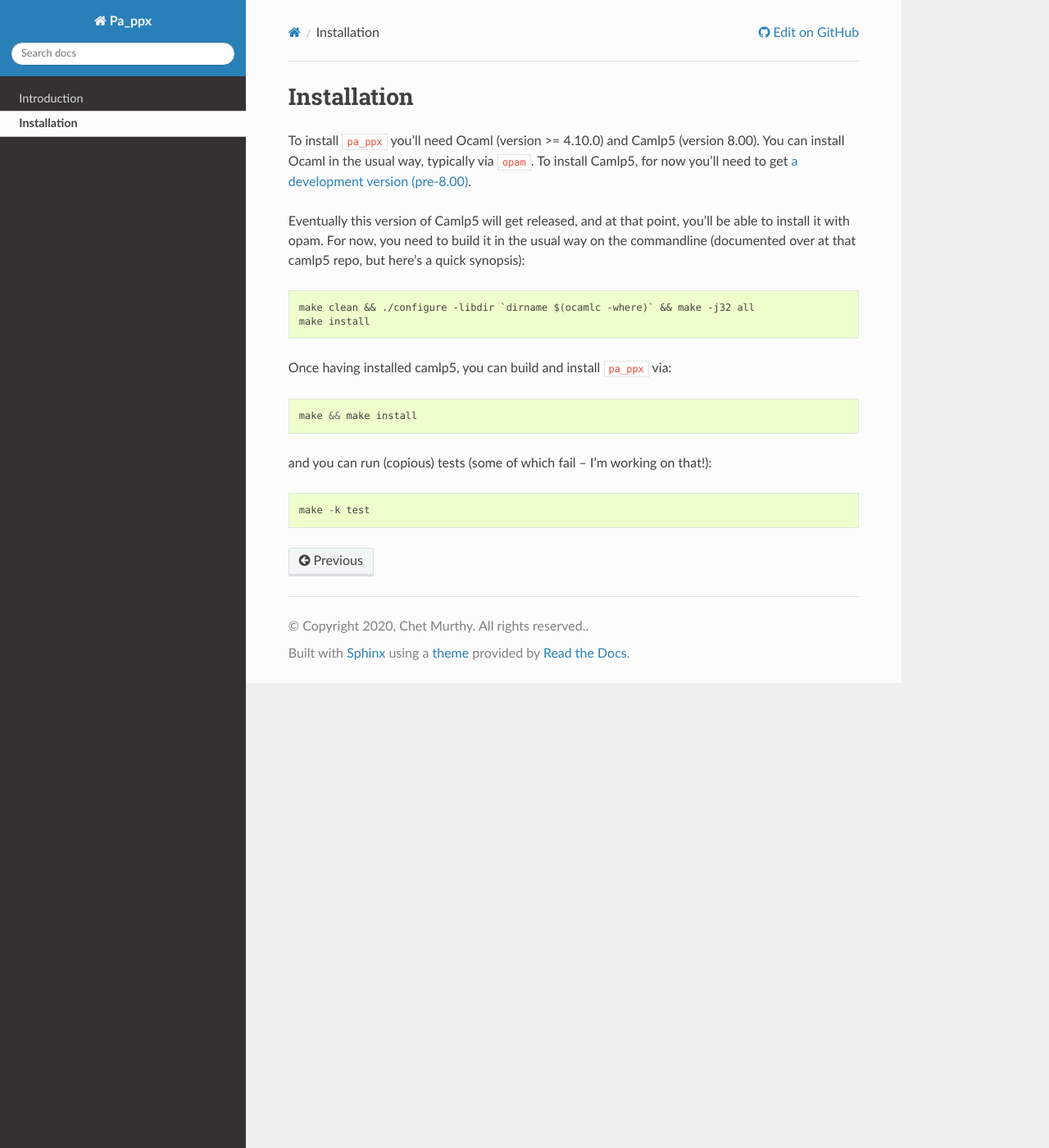
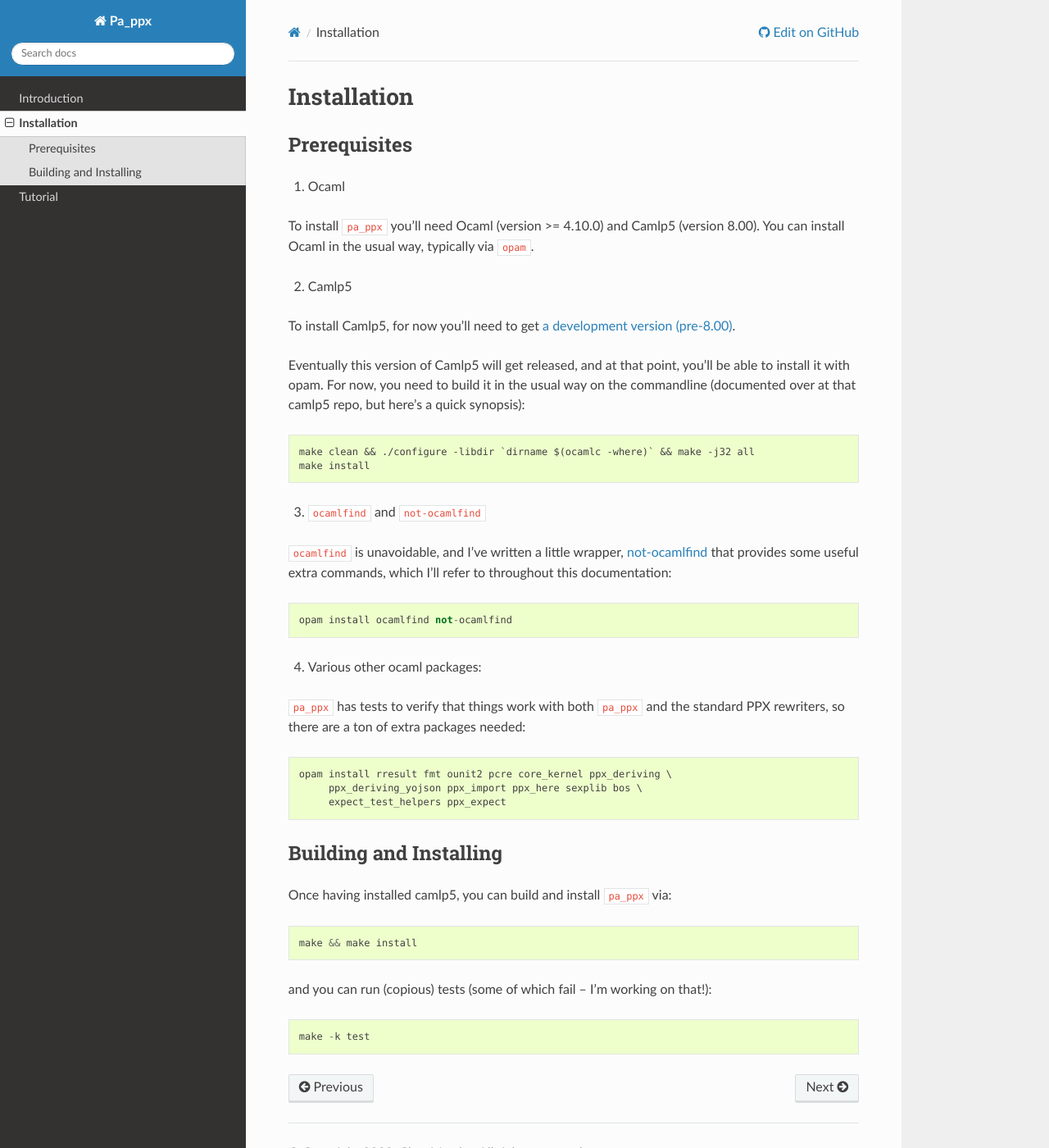
Before and after one commit to chetmurthy/pa_ppx, a Sphinx documentation site: the page built from doc/installation.rst, in a window 1280 px wide and 1400 px high. Shown: the whole window at 82% size. Built offline with Sphinx 7.4.7 and the Read the Docs theme 2.0.0, drawn with Linux system fonts in a browser that asks for light colours; pages that are not in the unit, such as notebooks, are missing from menus.

Commit message:
meh
# Please enter the commit message for your changes. Lines starting
# with '#' will be ignored, and an empty message aborts the commit.
#
# On branch master
# Your branch is up to date with 'origin/master'.
#
# Changes to be committed:
#	modified:   README.md
#	modified:   doc/installation.rst
#	new file:   doc/tutorial.rst
#	modified:   tests-ounit2/Makefile
#
# Untracked files:
#	base/pp_MLast.REFOLD.ml
#	base/pp_MLast.REFOLD.mli
#	our-tests-inline/include_ml
#	samples/
#	tests-inline/ppx_sexp_test.pappx.ml
#	tests-inline/ppx_sexp_test.ppx.ml
#

```diff
--- a/doc/installation.rst
+++ b/doc/installation.rst
@@ -2,9 +2,18 @@
 Installation
 ============
 
+Prerequisites
+-------------
+
+1. Ocaml
+
 To install ``pa_ppx`` you'll need Ocaml (version >= 4.10.0) and Camlp5
 (version 8.00).  You can install Ocaml in the usual way, typically via
-``opam``.  To install Camlp5, for now you'll need to get `a
+``opam``.
+
+2. Camlp5
+
+To install Camlp5, for now you'll need to get `a
 development version (pre-8.00)
 <https://github.com/camlp5/camlp5/tree/pre-8.00>`_.
 
@@ -16,6 +25,25 @@ to build it in the usual way on the commandline
   make clean && ./configure -libdir `dirname $(ocamlc -where)` && make -j32 all
   make install
 
+3. ``ocamlfind`` and ``not-ocamlfind``
+
+``ocamlfind`` is unavoidable, and I've written a little wrapper, `not-ocamlfind <https://github.com/chetmurthy/not-ocamlfind>`_ that provides some useful extra commands, which I'll refer to throughout this documentation::
+
+  opam install ocamlfind not-ocamlfind
+
+4. Various other ocaml packages::
+
+``pa_ppx`` has tests to verify that things work with both ``pa_ppx``
+and the standard PPX rewriters, so there are a ton of extra
+packages needed::
+
+  opam install rresult fmt ounit2 pcre core_kernel ppx_deriving \
+       ppx_deriving_yojson ppx_import ppx_here sexplib bos \
+       expect_test_helpers ppx_expect
+
+Building and Installing
+-----------------------
+
 Once having installed camlp5, you can build and install ``pa_ppx`` via::
 
   make && make install
```
Also changed, not shown: README.md (+1 -25 lines), doc/tutorial.rst (added, +16 -0 lines), 1 other file.
